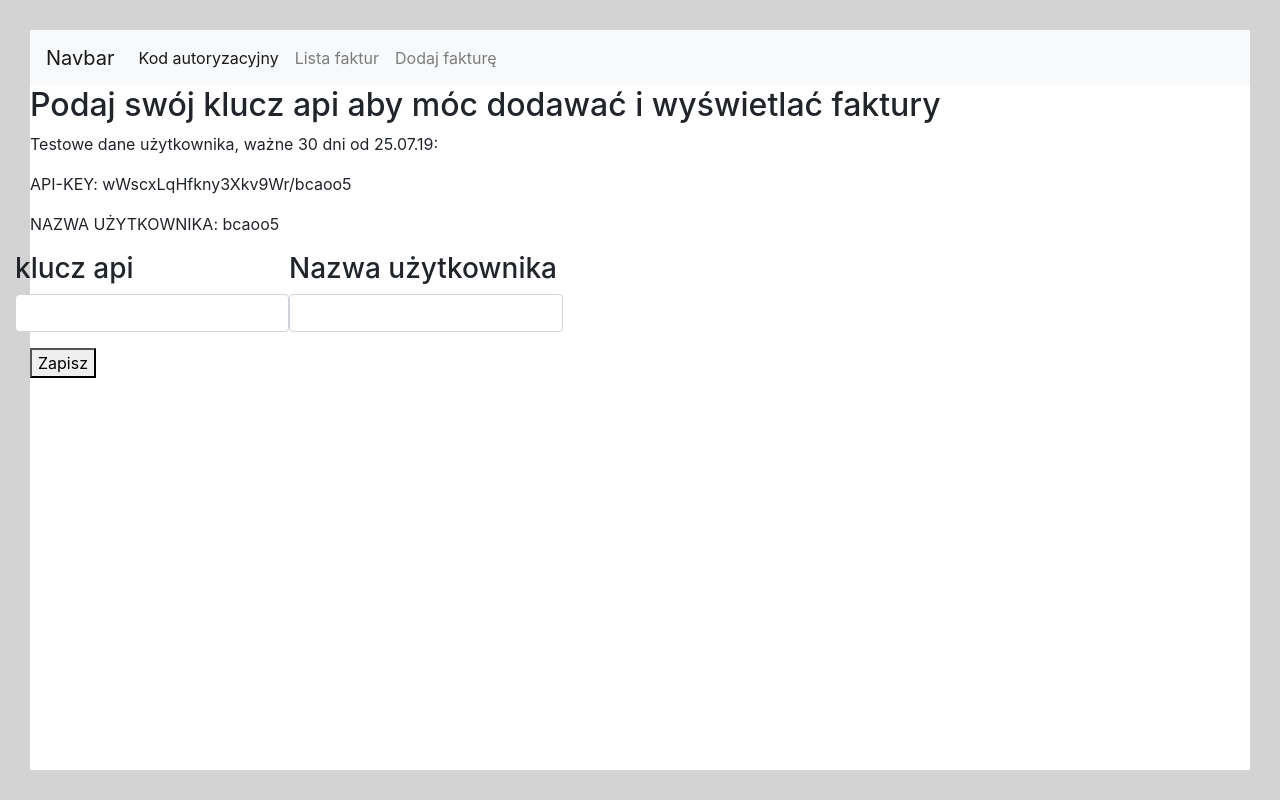
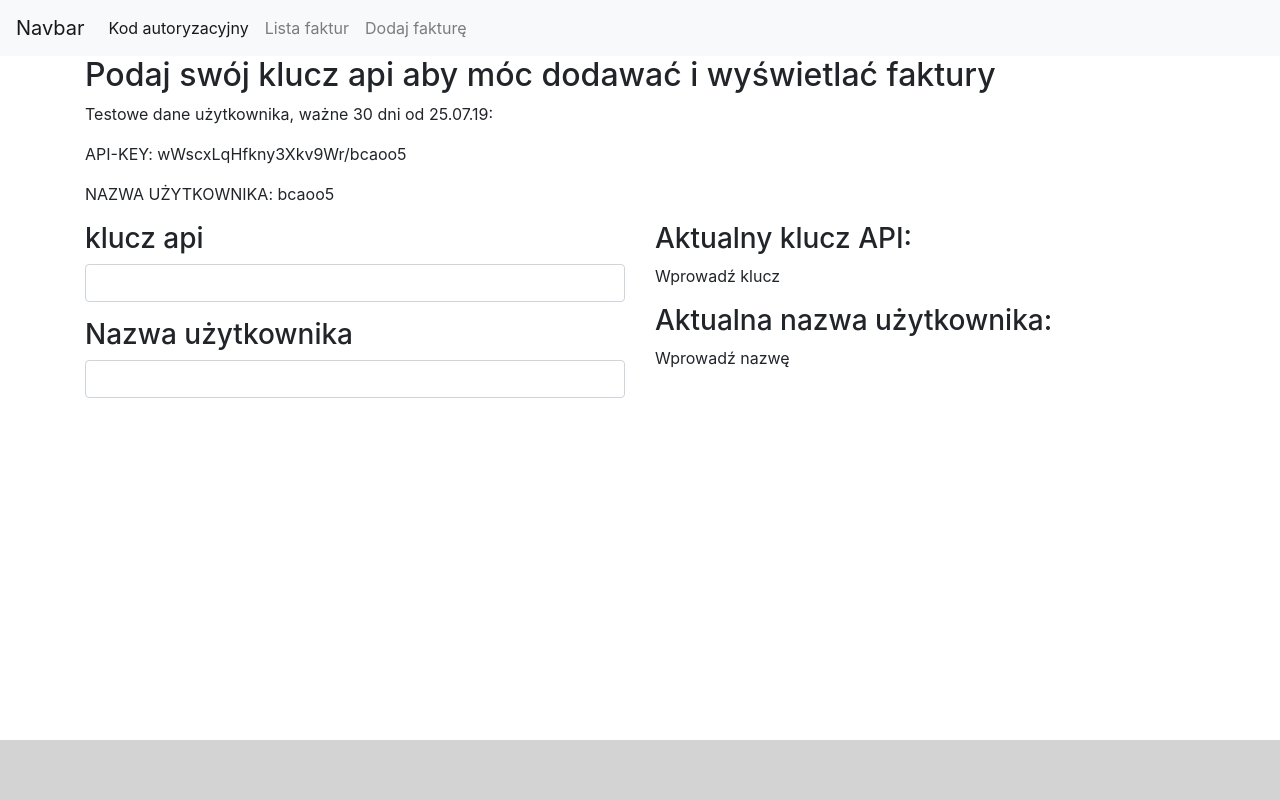
Before and after one commit to sp-pl/REST-API-Invoicing-interface, a React (Create React App) app in the folder rest-fakturownia/: page / in a window 1280 px wide. Built offline with nearby package versions, Linux system fonts and the light colour scheme.

Commit message:
some layout

```diff
--- a/rest-fakturownia/src/components/main/api_key_input/api_key_input.jsx
+++ b/rest-fakturownia/src/components/main/api_key_input/api_key_input.jsx
@@ -3,12 +3,15 @@ import React from 'react';
 class apiKeyInput extends React.Component{
 	render(){
 		return(
-			<div>
-				<h2>Podaj swój klucz api aby móc dodawać i wyświetlać faktury</h2>
-				<p>Testowe dane użytkownika, ważne 30 dni od 25.07.19:</p>
-				<p>API-KEY: wWscxLqHfkny3Xkv9Wr/bcaoo5</p>
-				<p>NAZWA UŻYTKOWNIKA: bcaoo5</p>
+			<div className="container">
 				<div className="row">
+					<h2 className="col-md-12">Podaj swój klucz api aby móc dodawać i wyświetlać faktury</h2>
+					<p className="col-md-12">Testowe dane użytkownika, ważne 30 dni od 25.07.19:</p>
+					<p className="col-md-12">API-KEY: wWscxLqHfkny3Xkv9Wr/bcaoo5</p>
+					<p className="col-md-12">NAZWA UŻYTKOWNIKA: bcaoo5</p>
+				</div>
+				<div className="row">
+					<div className="col-md-6">
 						<div
 							className="form-group">
 							<h3>klucz api</h3>
@@ -27,8 +30,15 @@ class apiKeyInput extends React.Component{
 								type="text"
 								name="userName" />
 						</div>
+						<button className="btn btn-success" style={{display:'none'}}>Zapisz</button>
 					</div>
-				<button>Zapisz</button>
+					<div className="col-md-6">
+						<h3>Aktualny klucz API:</h3>
+						<p>{this.props.apis[0] === '' ? 'Wprowadź klucz' : this.props.apis[0]} </p>
+						<h3>Aktualna nazwa użytkownika:</h3>
+						<p>{this.props.apis[1] === '' ? 'Wprowadź nazwę' : this.props.apis[1]}</p>
+					</div>
+				</div>
 			</div>
 		)
 	}
--- /dev/null
+++ b/rest-fakturownia/src/components/main/warnings/warning_field.jsx
@@ -0,0 +1,5 @@
+import React from 'react';
+
+class WarningField extends React.Component(){
+
+}
--- a/rest-fakturownia/src/components/nav/nav.jsx
+++ b/rest-fakturownia/src/components/nav/nav.jsx
@@ -48,6 +48,7 @@ class Nav extends React.Component{
 					render={(props) =>
 					 <ApiKeyInput
 					 	setKeyName={this.setApiKeyAndUserName}
+					 	apis={[this.state.apiKey,this.state.userName]}
 					 />} />
 				<Route
 					exact
@@ -55,6 +56,7 @@ class Nav extends React.Component{
 					render={(props) =>
 					 <NewInvoiceTemplate
 					  apis={[this.state.apiKey,this.state.userName]}
+
 					 />} />
 			</Router>
 		)
--- a/rest-fakturownia/src/index.css
+++ b/rest-fakturownia/src/index.css
@@ -1,5 +1,4 @@
 body{
-	padding:30px;
 	background-color:#d3d3d3 !important;
 }
 html,
```
Also changed, not shown: rest-fakturownia/src/components/main/warnings/warning_item.jsx (added). Lines whose indentation alone changed are shown as unchanged.
